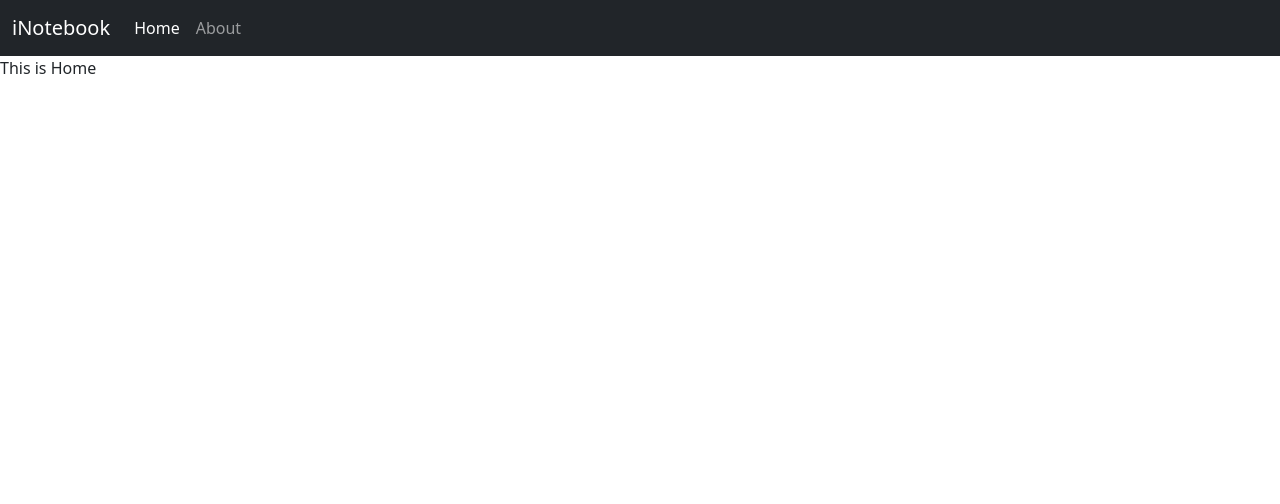
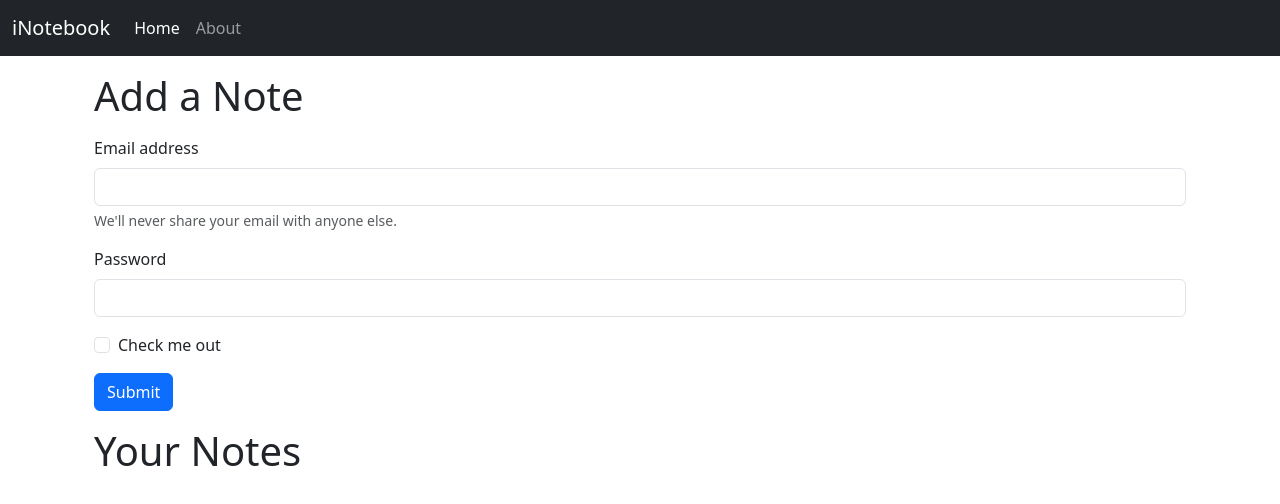
Before and after one commit to LEYTHAN-X/Cloud-NoteNest, a React (Create React App) app: page / in a window 1280 px wide. Shown: the top 504 px of the page. Built offline with nearby package versions, Linux system fonts and the light colour scheme.

Commit message:
using locationHook

```diff
--- a/src/App.js
+++ b/src/App.js
@@ -15,10 +15,12 @@
       <NoteState>
         <Router>
           <Navbar />
-          <Routes>
-            <Route exact path="/" element={<Home />} />
-            <Route exact path="/about" element={<About />} />
-          </Routes>
+          <div className="container">
+            <Routes>
+              <Route exact path="/" element={<Home />} />
+              <Route exact path="/about" element={<About />} />
+            </Routes>
+          </div>
         </Router>
       </NoteState>
     </>
--- a/src/components/About.js
+++ b/src/components/About.js
@@ -1,14 +1,9 @@
 import React, { useContext, useEffect } from "react";
-import noteContext from "../context/notes/noteContext";
 
 const About = () => {
-    const a = useContext(noteContext);
-    useEffect(() => {
-        a.update();
-    },[])
     return (
         <div>
-            This is About {a.state.name} and this is {a.state.class}
+            This is About
         </div>
     );
 };
--- a/src/components/Home.js
+++ b/src/components/Home.js
@@ -1,9 +1,30 @@
 import React from 'react'
 
-export const Home=()=> {
+export const Home = () => {
     return (
         <div>
-            This is Home
+            <div className="container my-3">
+                <h1>Add a Note</h1>
+                <form className="my-3">
+                    <div className="mb-3">
+                        <label htmlFor="exampleInputEmail1" className="form-label">Email address</label>
+                        <input type="email" className="form-control" id="exampleInputEmail1" aria-describedby="emailHelp" />
+                        <div id="emailHelp" className="form-text">We'll never share your email with anyone else.</div>
+                    </div>
+                    <div className="mb-3">
+                        <label htmlFor="exampleInputPassword1" className="form-label">Password</label>
+                        <input type="password" className="form-control" id="exampleInputPassword1" />
+                    </div>
+                    <div className="mb-3 form-check">
+                        <input type="checkbox" className="form-check-input" id="exampleCheck1" />
+                        <label className="form-check-label" htmlFor="exampleCheck1">Check me out</label>
+                    </div>
+                    <button type="submit" className="btn btn-primary">Submit</button>
+                </form>
+            </div>
+            <div className="container my-3">
+                <h1>Your Notes</h1>
+            </div>
         </div>
     )
 }
--- a/src/components/Navbar.js
+++ b/src/components/Navbar.js
@@ -1,7 +1,11 @@
-import React from 'react';
-import { Link } from 'react-router-dom';
+import React, {useEffect} from 'react';
+import { Link,useLocation } from 'react-router-dom';
 
 export default function Navbar() {
+    let location = useLocation()
+    useEffect(() => {
+        console.log(location);
+    }, [location]);
     return (
         <nav className="navbar navbar-expand-lg navbar-dark bg-dark">
             <div className="container-fluid">
@@ -13,10 +17,10 @@
                 <div className="collapse navbar-collapse" id="navbarSupportedContent">
                     <ul className="navbar-nav me-auto mb-2 mb-lg-0">
                         <li className="nav-item">
-                            <Link className="nav-link active" aria-current="page" to="/">Home</Link>
+                            <Link className={`nav-link ${location.pathname==="/"? "active":""}`} aria-current="page" to="/">Home</Link>
                         </li>
                         <li className="nav-item">
-                            <Link className="nav-link" to="/about">About</Link>
+                            <Link className={`nav-link ${location.pathname==="/about"? "active":""}`} to="/about">About</Link>
                         </li>
                     </ul>
                 </div>
--- a/src/context/notes/NoteState.js
+++ b/src/context/notes/NoteState.js
@@ -2,22 +2,8 @@
 import React, { useState } from 'react';
 
 const NoteState = (props) => {
-    const s1 = {
-        name: "Ashish Kumar",
-        class: "5th"
-    }
-    const [state, setstate] = useState(s1);
-    const update=()=>{
-        setTimeout(() => {
-            setstate({
-                name: "Ashish Kumar",
-                class: "6th"
-            })
-        }, 1000);
-    }
-
     return (
-        <NoteContext.Provider value={{state, update}}>
+        <NoteContext.Provider value={{}}>
             {props.children}
         </NoteContext.Provider>
     );
```
